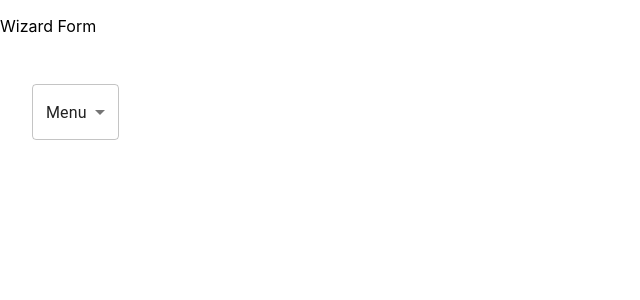
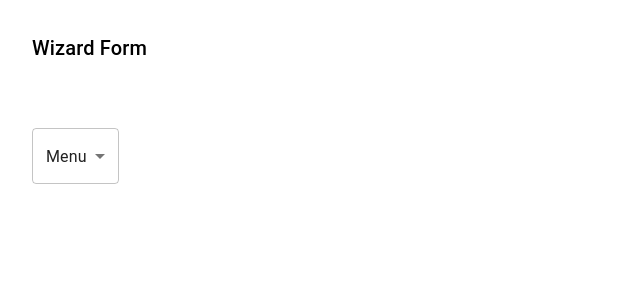
Before and after one commit to edermotasantos/wizard-form, a React (Create React App) app: page / in a window 1280 px wide. Shown: the top 300 px of the page, without its empty margins (0-640 px from the left). Built offline with nearby package versions, Linux system fonts and the light colour scheme.

Commit message:
feat: altera espaçamento em header

```diff
--- a/src/components/BasicInfo.jsx
+++ b/src/components/BasicInfo.jsx
@@ -67,7 +67,7 @@ function BasicInfo() {
           <Typography component="h1" variant="h5">
             Dados Básicos
           </Typography>
-          <Box component="div" sx={{ mt: 3 }}>
+          <Box component="div" sx={{ mt: 3, margin: 'auto' }}>
             <Grid container spacing={2}>
               <Grid item xs={12}>
                 <TextField
--- a/src/components/Header.jsx
+++ b/src/components/Header.jsx
@@ -1,6 +1,6 @@
 /* eslint-disable camelcase */
 import React, { useContext } from 'react';
-import { Select } from '@mui/material';
+import { Select, Typography } from '@mui/material';
 import { MenuItem } from '@material-ui/core';
 import FormContext from '../context/FormContext';
 
@@ -41,7 +41,9 @@ function Header() {
 
   return (
     <header>
-      <p>Wizard Form</p>
+      <Typography sx={{ m: '2rem' }} variant="h6" component="div" gutterBottom>
+        Wizard Form
+      </Typography>
       <div>
         <Select
           sx={{ m: '2rem' }}
```
